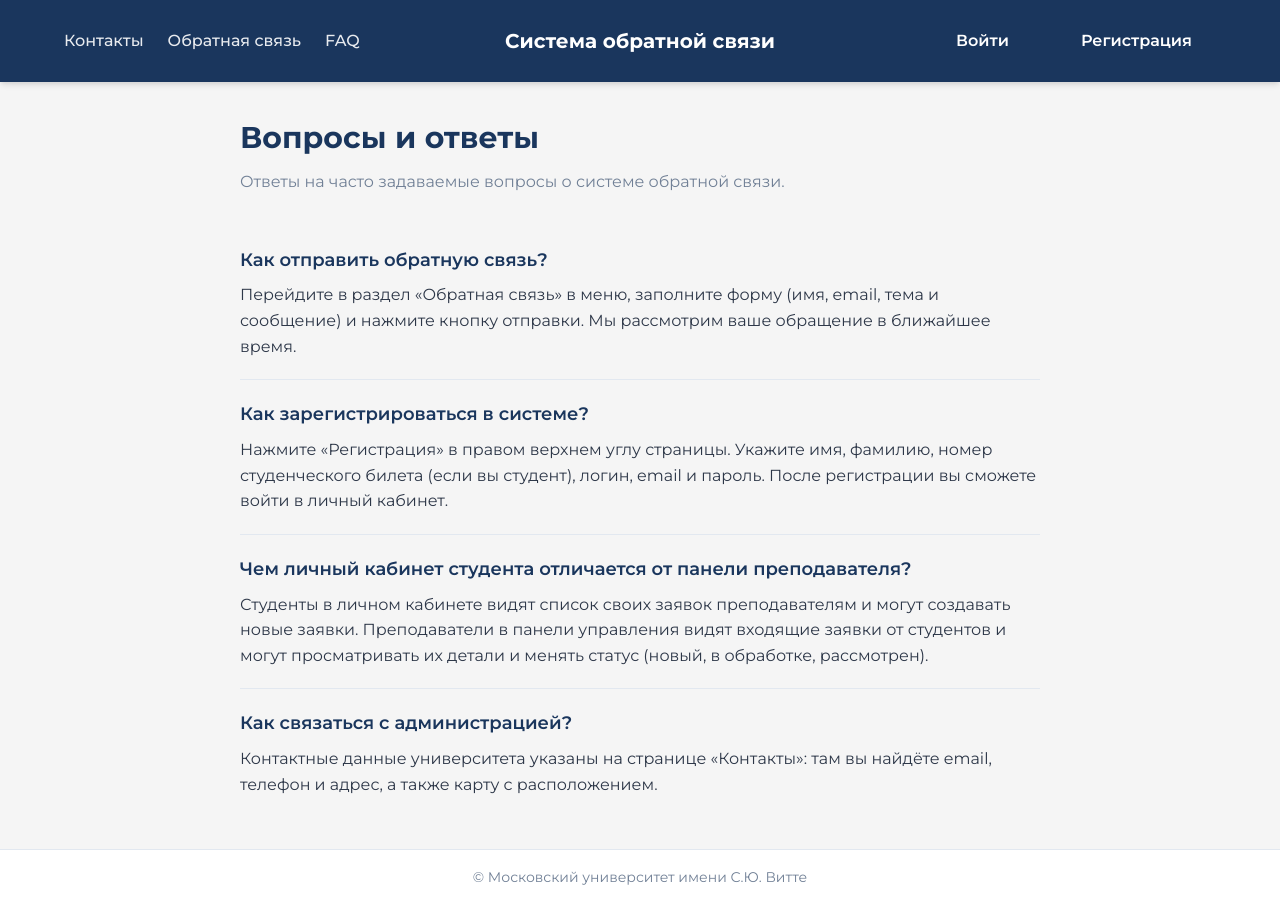
After one commit to feedbacksys1/fbsys, a Django app: page /faq/ in a window 1280 px wide. The commit adds this page. Run offline with Django 5.2, Linux system fonts and the light colour scheme.

Commit message:
Created FAQ page

```diff
--- a/app/urls.py
+++ b/app/urls.py
@@ -22,6 +22,7 @@ from . import views
 urlpatterns = [
     path('', views.landing, name='landing'),
     path('contacts/', views.contacts, name='contacts'),
+    path('faq/', views.faq, name='faq'),
     path('feedback/', views.feedback, name='feedback'),
     path('login/', views.login_view, name='site_login'),
     path('register/', views.register, name='site_register'),
--- a/app/views.py
+++ b/app/views.py
@@ -28,6 +28,13 @@ def contacts(request):
     Страница контактов.
     """
     return render(request, 'contacts.html')
+
+
+def faq(request):
+    """
+    Статичная страница «Вопросы и ответы».
+    """
+    return render(request, 'faq.html')
 
 
 def feedback(request):
--- a/static/css/style.css
+++ b/static/css/style.css
@@ -36,6 +36,9 @@ body.register-fullpage {
 }
 
 .site-header {
+    position: sticky;
+    top: 0;
+    z-index: 100;
     background: var(--color-primary);
     color: var(--color-surface);
     box-shadow: var(--shadow);
@@ -858,6 +861,48 @@ body.register-fullpage {
     border: 0;
 }
 
+/* Страница FAQ */
+.faq-page {
+    max-width: 800px;
+    margin: 0 auto;
+}
+
+.faq-header {
+    margin-bottom: 2rem;
+}
+
+.faq-list {
+    display: flex;
+    flex-direction: column;
+    gap: 0;
+}
+
+.faq-item {
+    padding: 1.25rem 0;
+    border-bottom: 1px solid var(--color-border);
+}
+
+.faq-item:last-child {
+    border-bottom: none;
+}
+
+.faq-question {
+    font-size: 1.125rem;
+    font-weight: 600;
+    color: var(--color-primary);
+    margin: 0 0 0.5rem 0;
+}
+
+.faq-answer {
+    font-size: 1rem;
+    color: var(--color-text);
+    line-height: 1.6;
+}
+
+.faq-answer p {
+    margin: 0;
+}
+
 .feedback-page {
     width: 100%;
 }
--- a/templates/base.html
+++ b/templates/base.html
@@ -14,9 +14,9 @@
     <header class="site-header">
         <div class="header-inner">
             <nav class="header-nav header-nav-left">
-                <a href="{% url 'landing' %}">Главная</a>
                 <a href="{% url 'contacts' %}">Контакты</a>
                 <a href="{% url 'feedback' %}">Обратная связь</a>
+                <a href="{% url 'faq' %}">FAQ</a>
             </nav>
             <a href="{% url 'landing' %}" class="logo">Система обратной связи</a>
             <div class="header-nav header-nav-right">
@@ -54,7 +54,7 @@
     </main>
     <footer class="site-footer">
         <div class="footer-inner">
-            <p>Московский университет имени М.Ю. Витте</p>
+            <p>&copy; Московский университет имени С.Ю. Витте</p>
         </div>
     </footer>
     <script>
--- /dev/null
+++ b/templates/faq.html
@@ -0,0 +1,38 @@
+{% extends "base.html" %}
+
+{% block title %}Вопросы и ответы{% endblock %}
+
+{% block content %}
+<div class="faq-page">
+    <header class="faq-header">
+        <h1 class="page-title">Вопросы и ответы</h1>
+        <p class="page-lead">Ответы на часто задаваемые вопросы о системе обратной связи.</p>
+    </header>
+    <div class="faq-list">
+        <section class="faq-item">
+            <h2 class="faq-question">Как отправить обратную связь?</h2>
+            <div class="faq-answer">
+                <p>Перейдите в раздел «Обратная связь» в меню, заполните форму (имя, email, тема и сообщение) и нажмите кнопку отправки. Мы рассмотрим ваше обращение в ближайшее время.</p>
+            </div>
+        </section>
+        <section class="faq-item">
+            <h2 class="faq-question">Как зарегистрироваться в системе?</h2>
+            <div class="faq-answer">
+                <p>Нажмите «Регистрация» в правом верхнем углу страницы. Укажите имя, фамилию, номер студенческого билета (если вы студент), логин, email и пароль. После регистрации вы сможете войти в личный кабинет.</p>
+            </div>
+        </section>
+        <section class="faq-item">
+            <h2 class="faq-question">Чем личный кабинет студента отличается от панели преподавателя?</h2>
+            <div class="faq-answer">
+                <p>Студенты в личном кабинете видят список своих заявок преподавателям и могут создавать новые заявки. Преподаватели в панели управления видят входящие заявки от студентов и могут просматривать их детали и менять статус (новый, в обработке, рассмотрен).</p>
+            </div>
+        </section>
+        <section class="faq-item">
+            <h2 class="faq-question">Как связаться с администрацией?</h2>
+            <div class="faq-answer">
+                <p>Контактные данные университета указаны на странице «Контакты»: там вы найдёте email, телефон и адрес, а также карту с расположением.</p>
+            </div>
+        </section>
+    </div>
+</div>
+{% endblock %}
```
